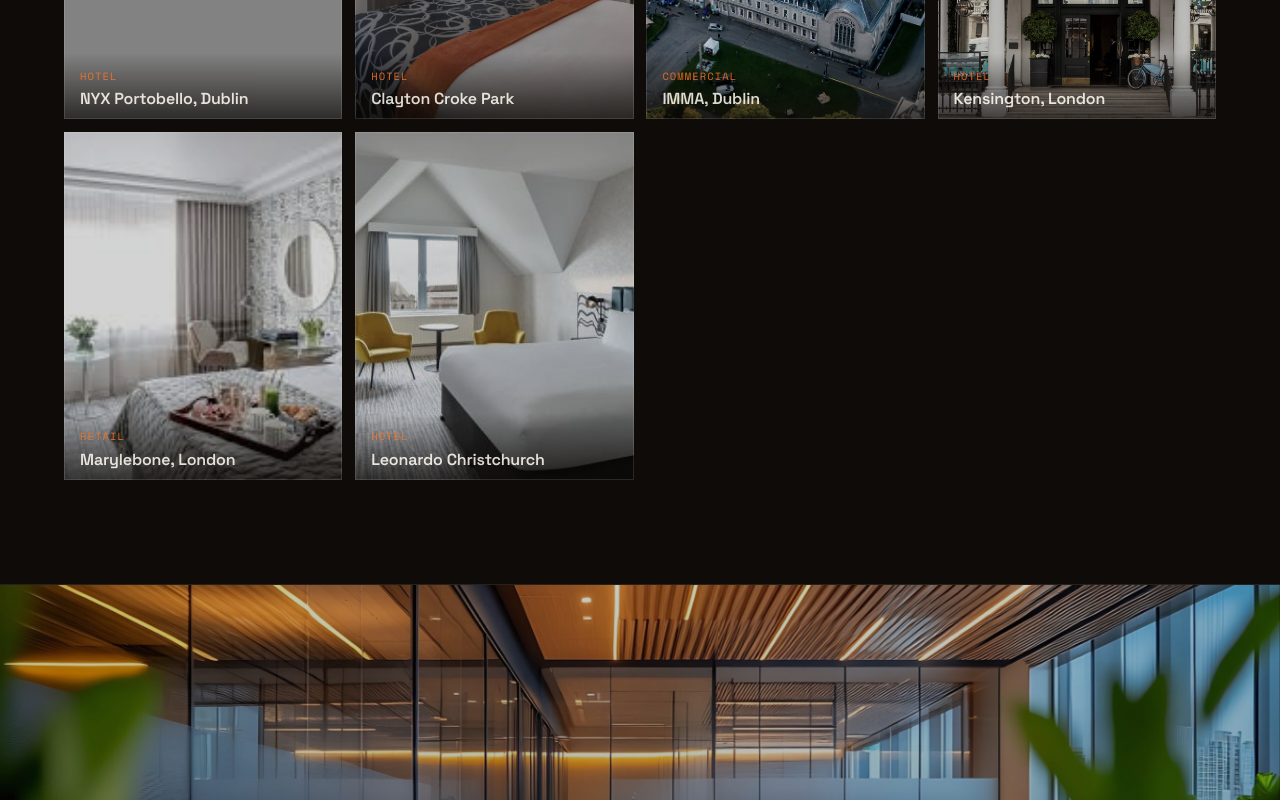
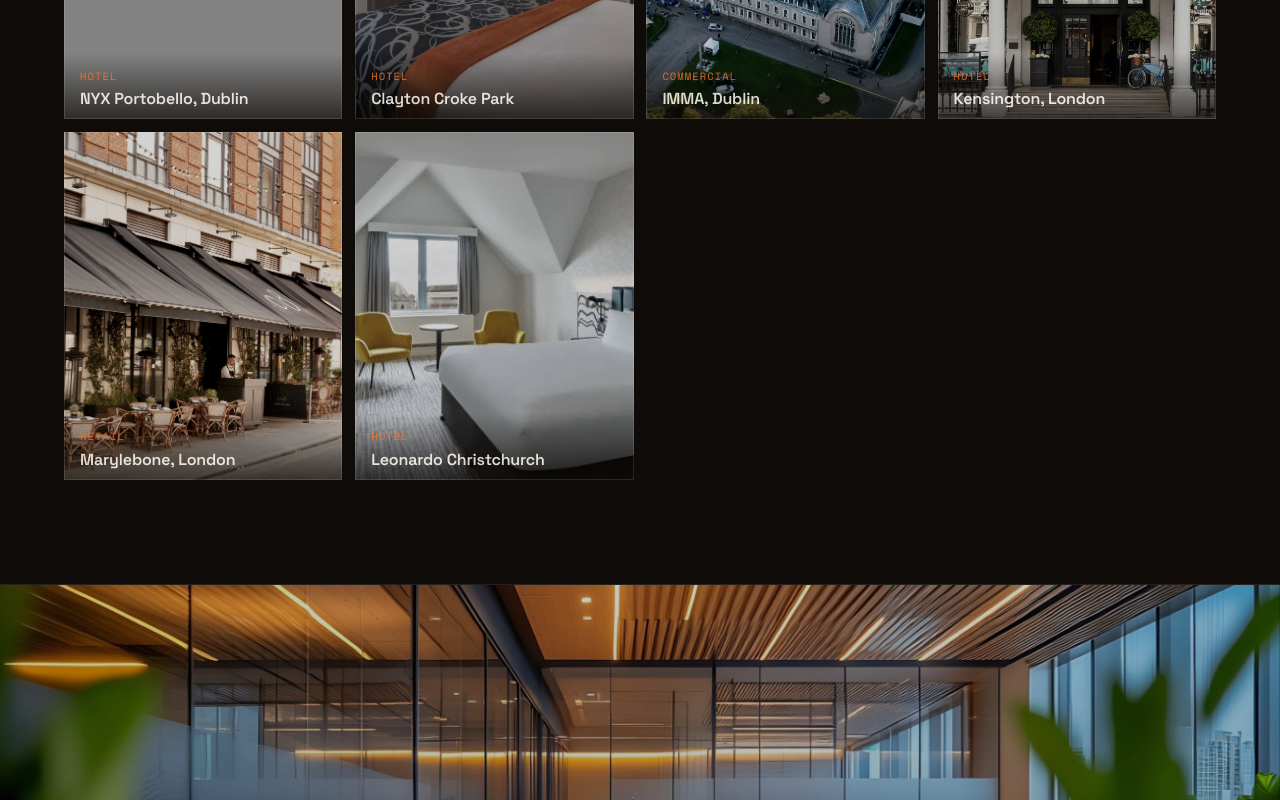
Before and after one commit to CarveOn/maytex, a plain HTML site: page index.html in a window 1280 px wide. Shown: the part 11200-12000 px from the top of the page. Drawn offline with nearby package versions, Linux system fonts and the light colour scheme; grey boxes are pictures that could not be loaded.

Commit message:
Replace Marylebone image with maryleborn-2.jpg

```diff
--- a/index.html
+++ b/index.html
@@ -431,7 +431,7 @@
         <div class="tile" data-rise><img src="assets/projects/clayton-croke-park2.jpg" alt="Clayton Hotel Croke Park, Dublin" loading="lazy"><div class="tile__meta"><span>Hotel</span><b>Clayton Croke Park</b></div></div>
         <div class="tile" data-rise><img src="assets/projects/imma.jpg" alt="Irish Museum of Modern Art, Dublin" loading="lazy"><div class="tile__meta"><span>Commercial</span><b>IMMA, Dublin</b></div></div>
         <div class="tile" data-rise><img src="assets/projects/kensington-hotel.jpg" alt="Kensington Rooms, London" loading="lazy"><div class="tile__meta"><span>Hotel</span><b>Kensington, London</b></div></div>
-        <div class="tile" data-rise><img src="assets/projects/marylebone-hotel.jpeg" alt="Marylebone, London" loading="lazy"><div class="tile__meta"><span>Retail</span><b>Marylebone, London</b></div></div>
+        <div class="tile" data-rise><img src="assets/projects/maryleborn-2.jpg" alt="Marylebone, London" loading="lazy"><div class="tile__meta"><span>Retail</span><b>Marylebone, London</b></div></div>
         <div class="tile" data-rise><img src="assets/projects/leonardo-christchurch.png" alt="Leonardo Christchurch, Dublin" loading="lazy"><div class="tile__meta"><span>Hotel</span><b>Leonardo Christchurch</b></div></div>
       </div>
     </div>
```
Also changed, not shown: assets/projects/maryleborn-2.jpg (added).
